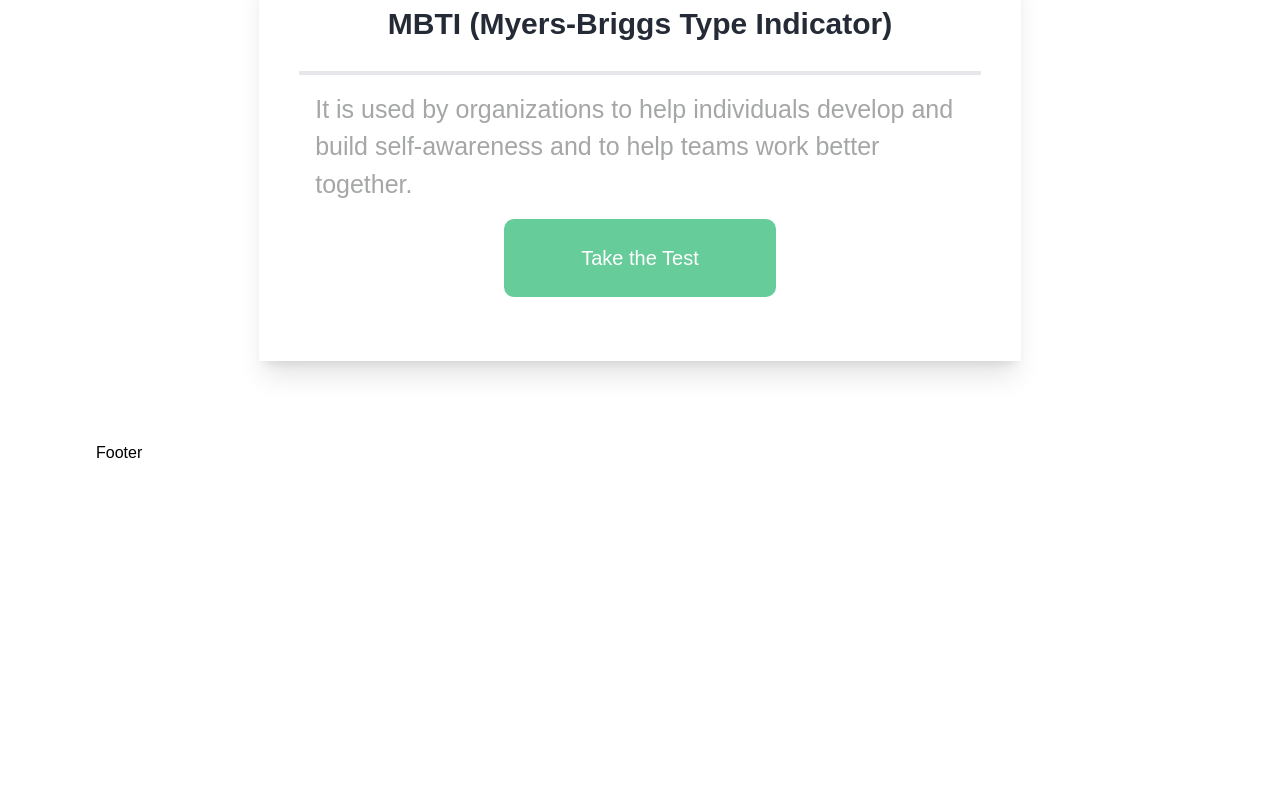
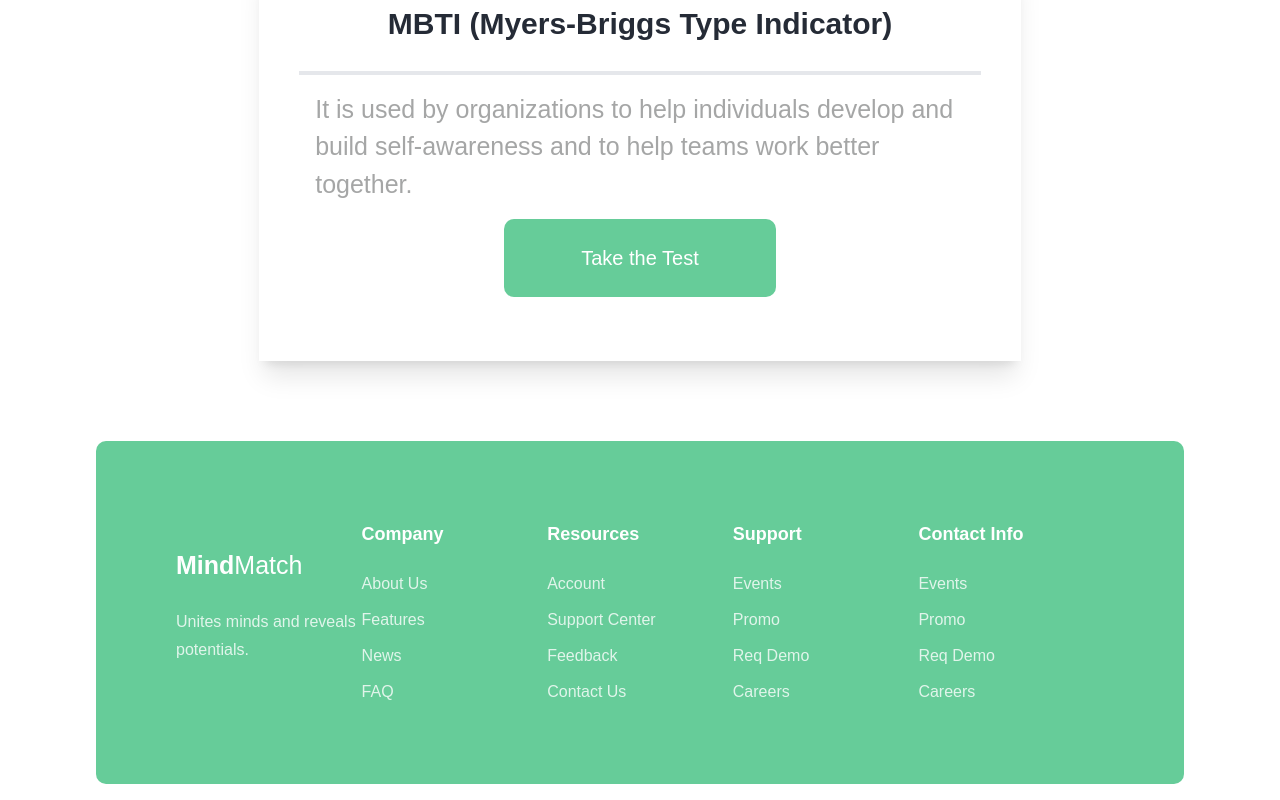
Before and after one commit to catharsis911/testproject, a React (Vite) app: page / in a window 1280 px wide. Shown: the part 520-1320 px from the top of the page. Before the commit the page ends 985 px from the top, so only its background shows below. Built offline with nearby package versions, Linux system fonts and the light colour scheme.

Commit message:
add Footer

```diff
--- a/src/Components/Footer/Footer.jsx
+++ b/src/Components/Footer/Footer.jsx
@@ -2,7 +2,73 @@ import React from 'react'
 
 const Footer = () => {
     return (
-        <div>Footer</div>
+  <div className="footer bg-greenColor p-[5rem] mb-4 rounded-[10px] grid grid-cols-5 gap-[8] m-auto items-center justify-center">
+      <div>
+        <div>
+           <h1 className="logo text-[25px] text-white pb-[1.5rem]">
+            <strong>Mind</strong>Match
+           </h1>
+        </div>
+       <p className="text-white pb-[13px] opacity-80 leading-7">
+        Unites minds and reveals potentials.
+        </p>
+      </div>
+      <div className="grid">
+        <span className="divTitle text-[18px] font-semibold pb-[1.5rem] text-white">
+          Company
+        </span>
+
+        <div className="grid gap-3">
+         <p className="text-white opacity-[.8] hover:opacity-95 cursor-pointer">About Us</p>
+         <p className="text-white opacity-[.8] hover:opacity-95 cursor-pointer">Features</p>
+         <p className="text-white opacity-[.8] hover:opacity-95 cursor-pointer">News</p>
+         <p className="text-white opacity-[.8] hover:opacity-95 cursor-pointer">FAQ</p>
+       </div>
+
+      </div>
+
+      <div className="grid">
+        <span className="divTitle text-[18px] font-semibold pb-[1.5rem] text-white">
+          Resources
+        </span>
+
+        <div className="grid gap-3">
+         <p className="text-white opacity-[.8] hover:opacity-95 cursor-pointer">Account</p>
+         <p className="text-white opacity-[.8] hover:opacity-95 cursor-pointer">Support Center</p>
+         <p className="text-white opacity-[.8] hover:opacity-95 cursor-pointer">Feedback</p>
+         <p className="text-white opacity-[.8] hover:opacity-95 cursor-pointer">Contact Us</p>
+       </div>
+
+      </div>
+
+      <div className="grid">
+        <span className="divTitle text-[18px] font-semibold pb-[1.5rem] text-white">
+          Support
+        </span>
+
+        <div className="grid gap-3">
+         <p className="text-white opacity-[.8] hover:opacity-95 cursor-pointer">Events</p>
+         <p className="text-white opacity-[.8] hover:opacity-95 cursor-pointer">Promo</p>
+         <p className="text-white opacity-[.8] hover:opacity-95 cursor-pointer">Req Demo</p>
+         <p className="text-white opacity-[.8] hover:opacity-95 cursor-pointer">Careers</p>
+       </div>
+
+      </div>
+
+      <div className="grid">
+        <span className="divTitle text-[18px] font-semibold pb-[1.5rem] text-white">
+          Contact Info
+        </span>
+
+        <div className="grid gap-3">
+         <p className="text-white opacity-[.8] hover:opacity-95 cursor-pointer">Events</p>
+         <p className="text-white opacity-[.8] hover:opacity-95 cursor-pointer">Promo</p>
+         <p className="text-white opacity-[.8] hover:opacity-95 cursor-pointer">Req Demo</p>
+         <p className="text-white opacity-[.8] hover:opacity-95 cursor-pointer">Careers</p>
+       </div>
+
+      </div>
+  </div>
     )
 }
 
```
